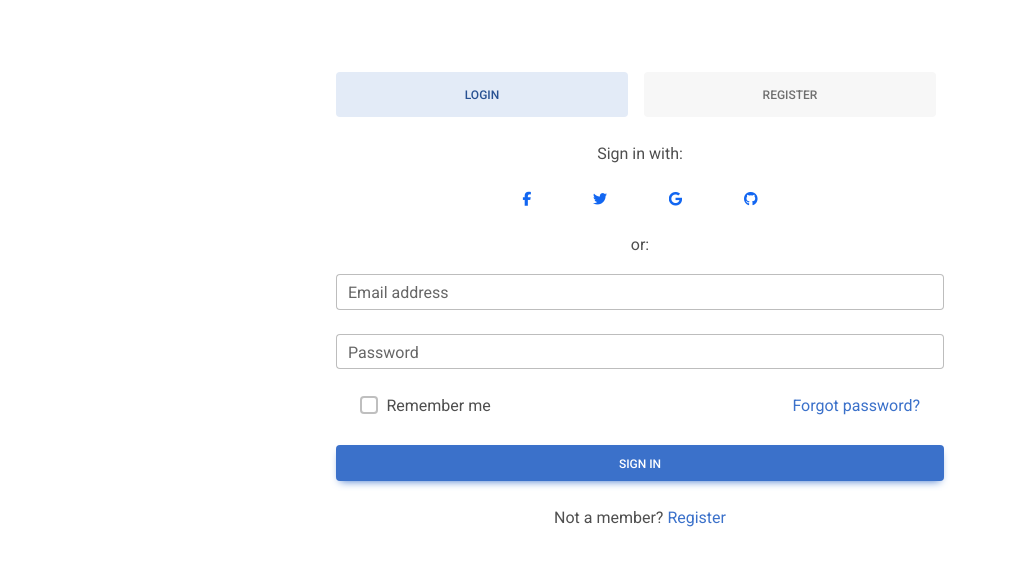
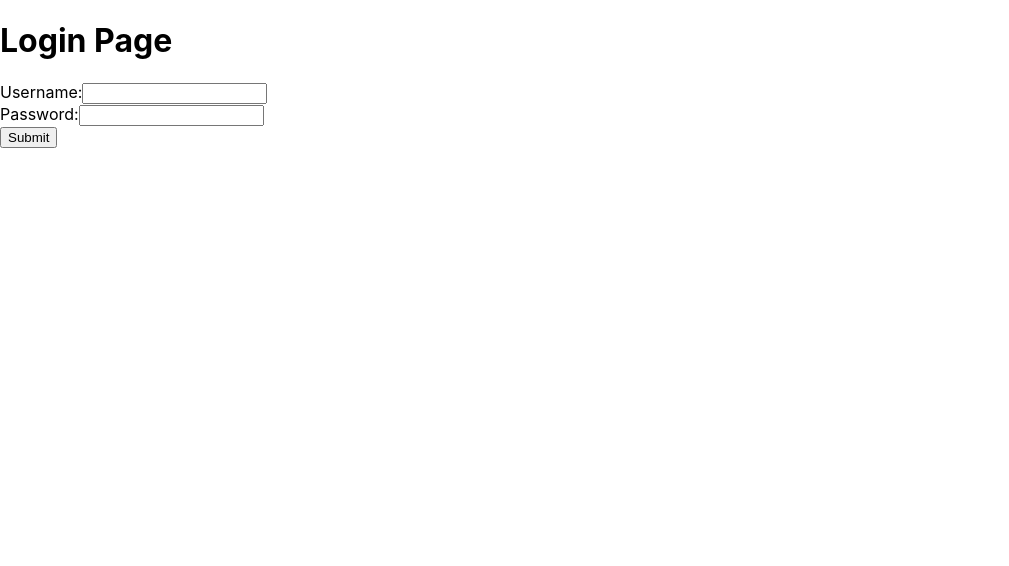
Before and after one commit to SYY-YYS/calculation-react-app, a React (Create React App) app: page /login in a window 1280 px wide. Shown: the top 566 px of the page, without its empty margins (0-1009 px from the left). Built offline with nearby package versions, Linux system fonts and the light colour scheme.

Commit message:
just basic structures

```diff
--- a/package.json
+++ b/package.json
@@ -3,13 +3,12 @@
   "version": "0.1.0",
   "private": true,
   "dependencies": {
-    "@fortawesome/fontawesome-free": "^6.5.2",
     "@testing-library/jest-dom": "^5.17.0",
     "@testing-library/react": "^13.4.0",
     "@testing-library/user-event": "^13.5.0",
-    "mdb-react-ui-kit": "^8.0.0",
     "react": "^18.3.1",
     "react-dom": "^18.3.1",
+    "react-router-dom": "^6.23.1",
     "react-scripts": "5.0.1",
     "web-vitals": "^2.1.4"
   },
--- a/public/index.html
+++ b/public/index.html
@@ -3,7 +3,6 @@
   <head>
     <meta charset="utf-8" />
     <link rel="icon" href="%PUBLIC_URL%/favicon.ico" />
-    <link href="https://fonts.googleapis.com/css?family=Roboto:300,400,500,700&display=swap" rel="stylesheet" />
     <meta name="viewport" content="width=device-width, initial-scale=1" />
     <meta name="theme-color" content="#000000" />
     <meta
--- a/src/App.js
+++ b/src/App.js
@@ -1,13 +1,27 @@
-import './App.css';
+import React from 'react';
+import {
+  BrowserRouter as Router,
+  Routes,
+  Route,
+  Navigate,
+} from "react-router-dom";
+
 import LoginPage from './login';
 import Mathapp from './mathapp';
+import Home from './home';
 
 function App() {
-  let loggedin = true;
+  // let loggedin = true;
   return (
     <>
-      {loggedin && <LoginPage/>}
-      {!loggedin && <Mathapp/>}
+      <Router>
+        <Routes>
+          <Route path='/' element={<Home />}></Route>
+          <Route exact path='/login' element={<LoginPage />}></Route>
+          <Route path='/mathapp' element={<Mathapp />}></Route>
+          <Route path='*' element={<Navigate to='/' />}></Route>
+        </Routes>
+      </Router>
 
     </>
   );
--- /dev/null
+++ b/src/home.js
@@ -0,0 +1,24 @@
+import React from 'react';
+import { Link } from 'react-router-dom';
+
+function Home() {
+
+  return(
+    <>
+        <h1>Home Page</h1>
+        <br></br>
+        <ul>
+            <li>
+                {/* Endpoint to route to Home component */}
+                <Link to="/login">Login</Link>
+            </li>
+            <li>
+                {/* Endpoint to route to About component */}
+                <Link to="/mathapp">Mathapp</Link>
+            </li>
+        </ul>
+    </>
+  );
+}
+
+export default Home;
--- a/src/index.js
+++ b/src/index.js
@@ -2,8 +2,7 @@ import React from 'react';
 import ReactDOM from 'react-dom/client';
 import './index.css';
 
-import 'mdb-react-ui-kit/dist/css/mdb.min.css';
-import "@fortawesome/fontawesome-free/css/all.min.css";
+
 
 import App from './App';
 
--- a/src/login.js
+++ b/src/login.js
@@ -1,129 +1,25 @@
-import React, { useState } from 'react';
-import {
-  MDBContainer,
-  MDBTabs,
-  MDBTabsItem,
-  MDBTabsLink,
-  MDBTabsContent,
-  MDBTabsPane,
-  MDBBtn,
-  MDBIcon,
-  MDBInput,
-  MDBCheckbox
-}
-from 'mdb-react-ui-kit';
+import React from 'react';
+
 
 function LoginPage() {
 
-  const [justifyActive, setJustifyActive] = useState('tab1');;
-
-  const handleJustifyClick = (value) => {
-    if (value === justifyActive) {
-      return;
-    }
-
-    setJustifyActive(value);
-  };
-
-  return (
-    <MDBContainer className="p-3 my-5 d-flex flex-column w-50">
-
-      <MDBTabs pills justify className='mb-3 d-flex flex-row justify-content-between'>
-        <MDBTabsItem>
-          <MDBTabsLink onClick={() => handleJustifyClick('tab1')} active={justifyActive === 'tab1'}>
-            Login
-          </MDBTabsLink>
-        </MDBTabsItem>
-        <MDBTabsItem>
-          <MDBTabsLink onClick={() => handleJustifyClick('tab2')} active={justifyActive === 'tab2'}>
-            Register
-          </MDBTabsLink>
-        </MDBTabsItem>
-      </MDBTabs>
-
-      <MDBTabsContent>
-
-        <MDBTabsPane show={justifyActive === 'tab1'}>
-
-          <div className="text-center mb-3">
-            <p>Sign in with:</p>
-
-            <div className='d-flex justify-content-between mx-auto' style={{width: '40%'}}>
-              <MDBBtn tag='a' color='none' className='m-1' style={{ color: '#1266f1' }}>
-                <MDBIcon fab icon='facebook-f' size="sm"/>
-              </MDBBtn>
-
-              <MDBBtn tag='a' color='none' className='m-1' style={{ color: '#1266f1' }}>
-                <MDBIcon fab icon='twitter' size="sm"/>
-              </MDBBtn>
-
-              <MDBBtn tag='a' color='none' className='m-1' style={{ color: '#1266f1' }}>
-                <MDBIcon fab icon='google' size="sm"/>
-              </MDBBtn>
-
-              <MDBBtn tag='a' color='none' className='m-1' style={{ color: '#1266f1' }}>
-                <MDBIcon fab icon='github' size="sm"/>
-              </MDBBtn>
-            </div>
-
-            <p className="text-center mt-3">or:</p>
-          </div>
-
-          <MDBInput wrapperClass='mb-4' label='Email address' id='form1' type='email'/>
-          <MDBInput wrapperClass='mb-4' label='Password' id='form2' type='password'/>
-
-          <div className="d-flex justify-content-between mx-4 mb-4">
-            <MDBCheckbox name='flexCheck' value='' id='flexCheckDefault' label='Remember me' />
-            <a href="!#">Forgot password?</a>
-          </div>
-
-          <MDBBtn className="mb-4 w-100">Sign in</MDBBtn>
-          <p className="text-center">Not a member? <a href="#!">Register</a></p>
-
-        </MDBTabsPane>
-
-        <MDBTabsPane show={justifyActive === 'tab2'}>
-
-          <div className="text-center mb-3">
-            <p>Sign un with:</p>
-
-            <div className='d-flex justify-content-between mx-auto' style={{width: '40%'}}>
-              <MDBBtn tag='a' color='none' className='m-1' style={{ color: '#1266f1' }}>
-                <MDBIcon fab icon='facebook-f' size="sm"/>
-              </MDBBtn>
-
-              <MDBBtn tag='a' color='none' className='m-1' style={{ color: '#1266f1' }}>
-                <MDBIcon fab icon='twitter' size="sm"/>
-              </MDBBtn>
-
-              <MDBBtn tag='a' color='none' className='m-1' style={{ color: '#1266f1' }}>
-                <MDBIcon fab icon='google' size="sm"/>
-              </MDBBtn>
-
-              <MDBBtn tag='a' color='none' className='m-1' style={{ color: '#1266f1' }}>
-                <MDBIcon fab icon='github' size="sm"/>
-              </MDBBtn>
-            </div>
-
-            <p className="text-center mt-3">or:</p>
-          </div>
-
-          <MDBInput wrapperClass='mb-4' label='Name' id='form1' type='text'/>
-          <MDBInput wrapperClass='mb-4' label='Username' id='form1' type='text'/>
-          <MDBInput wrapperClass='mb-4' label='Email' id='form1' type='email'/>
-          <MDBInput wrapperClass='mb-4' label='Password' id='form1' type='password'/>
-
-          <div className='d-flex justify-content-center mb-4'>
-            <MDBCheckbox name='flexCheck' id='flexCheckDefault' label='I have read and agree to the terms' />
-          </div>
-
-          <MDBBtn className="mb-4 w-100">Sign up</MDBBtn>
-
-        </MDBTabsPane>
-
-      </MDBTabsContent>
-
-    </MDBContainer>
+  return(
+    <>
+    <h1>Login Page</h1>
+    <form action=''>
+      <div className='input-group'>
+        <label>Username:
+          <input type='text' name='username'></input>
+        </label>
+        <br></br>
+        <label>Password:
+          <input type='password' name='password'></input>
+        </label>
+        <br></br>
+        <input type='submit' value={"Submit"}></input>
+      </div>
+    </form>
+    </>
   );
 }
 
```
Also changed, not shown: 1 other file (tests, documents, lock files or other folders).
